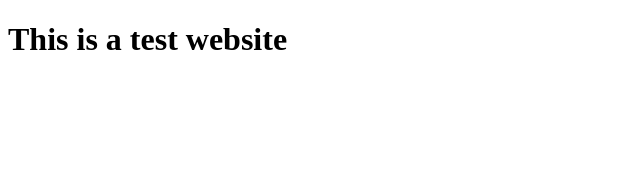
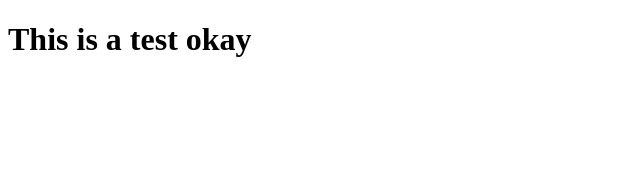
Before and after one commit to Radioactive-l1r/test_web, a plain HTML site: page index.html in a window 1280 px wide. Shown: the top 191 px of the page, 0-640 px from the left. Drawn offline with Linux system fonts and the light colour scheme.

Commit message:
Update index.html

```diff
--- a/index.html
+++ b/index.html
@@ -7,7 +7,7 @@
 </head>
 <body>
     <h1>
-        This is a test website
+        This is a test okay
     </h1>
       <img src="https://radioactive-l1r.github.io/test_web/sample_png.jpg" alt="Local Image">
 </body>
```
